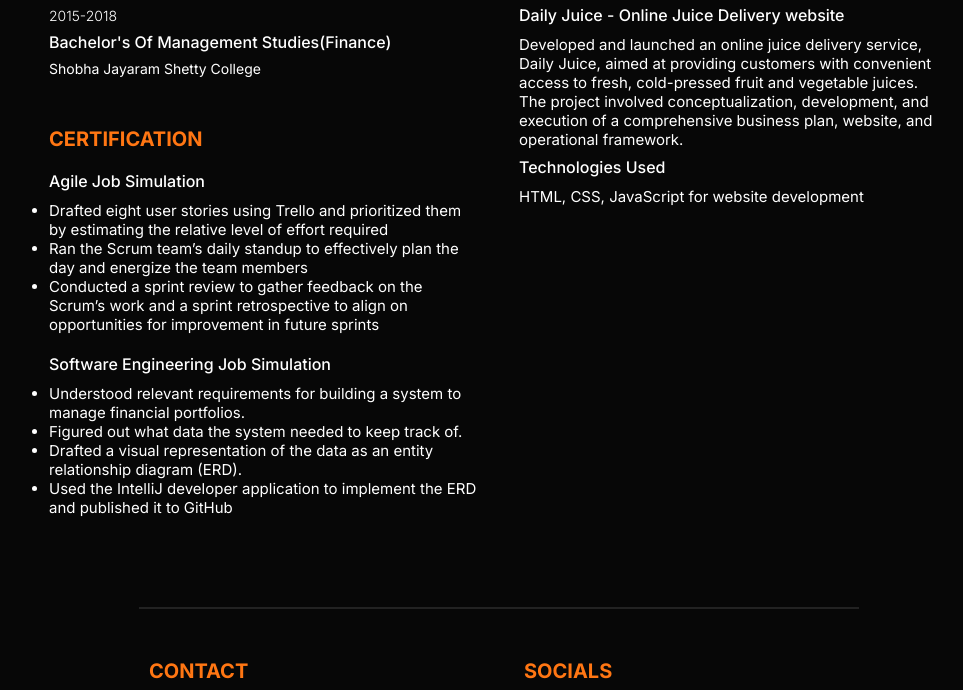
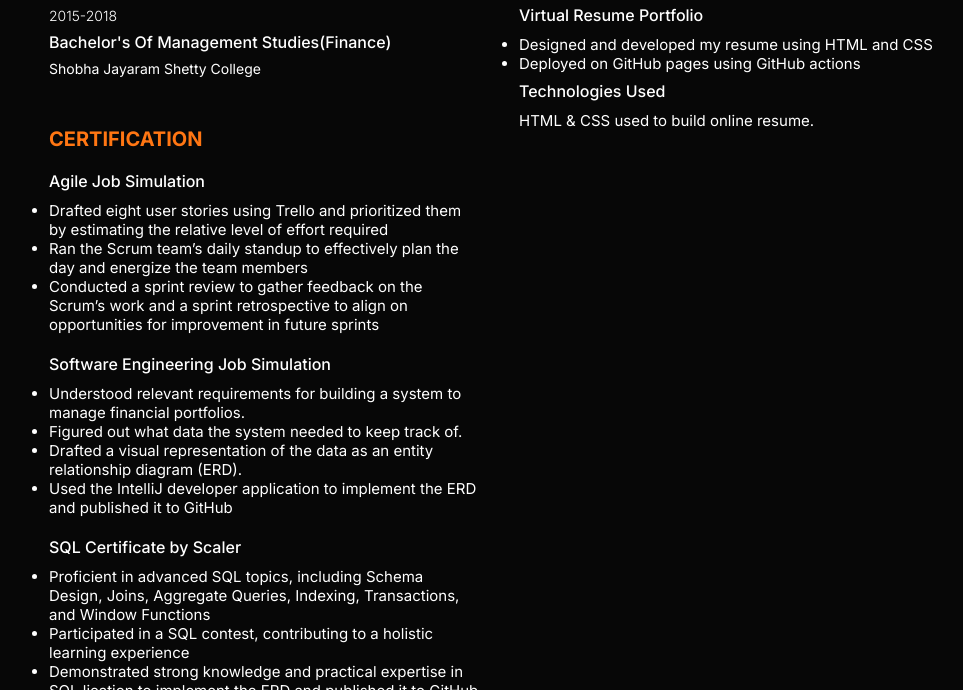
Before and after one commit to Bhavyaa97/Resume_HTML-CSS, a plain HTML site: page index.html in a window 1280 px wide. Shown: the part 662-1352 px from the top of the page, without its empty margins (141-1104 px from the left). Drawn offline with nearby package versions, Linux system fonts and the light colour scheme.

Commit message:
Updated project Details

```diff
--- a/index.html
+++ b/index.html
@@ -27,7 +27,7 @@
             firm driven by technology, where I can use my skills to contribute to the success of the company. Passionate
             about implementing and launching new projects.
           </p>
-          <a class="downloadBtn" href="./cv.pdf" download="Resume.pdf">Download Resume</a>
+          <a class="downloadBtn" href="./Bhavya_Shetty_Software_Developer.pdf" download="Resume.pdf">Download Resume</a>
         </div>
       </div>
     </div>
@@ -84,6 +84,18 @@
       <li>Used the IntelliJ developer application to implement the ERD and published it to GitHub</li>
 </ul>
 </p>
+<br>
+           <!-- <p class="item_preTitle">2024</p> -->
+          <h4 class="item_title"> SQL Certificate by Scaler </h4>
+          <p class="description">
+            <ul class="description">
+              <li> Proficient in advanced SQL topics, including Schema Design, Joins, Aggregate
+              Queries, Indexing, Transactions, and Window Functions </li>
+              <li> Participated in a SQL contest, contributing to a holistic learning experience </li>
+              <li> Demonstrated strong knowledge and practical expertise in SQL lication to implement the ERD and published it to GitHub</li>
+</ul>
+</p>
+
         </div>
       </div>
     </div>
@@ -110,14 +122,18 @@
         <h3 class="title">Projects</h3>
 
         <div class="projects_detail">
-            <h4 class="item_title"> Daily Juice - Online Juice Delivery website</h4>
+            <h4 class="item_title"> Virtual Resume Portfolio</h4>
           <p class=" description">
-            Developed and launched an online juice delivery service, Daily Juice, aimed at providing customers with convenient access to fresh, cold-pressed fruit and vegetable juices. The project involved conceptualization, development, and execution of a comprehensive business plan, website, and operational framework.
+            <ul class="description">
+             <li> Designed and developed my resume using HTML and CSS</li>
+              <li>Deployed on GitHub pages using GitHub actions </li>
+
+            </ul>
         </p>
 
         <h5 class="item_title">Technologies Used</h5>
         <div class="projects_detail"></div>
-        <h4 class="description">HTML, CSS, JavaScript for website development
+        <h4 class="description">HTML & CSS used to build online resume.
 
         </div>
 
```
